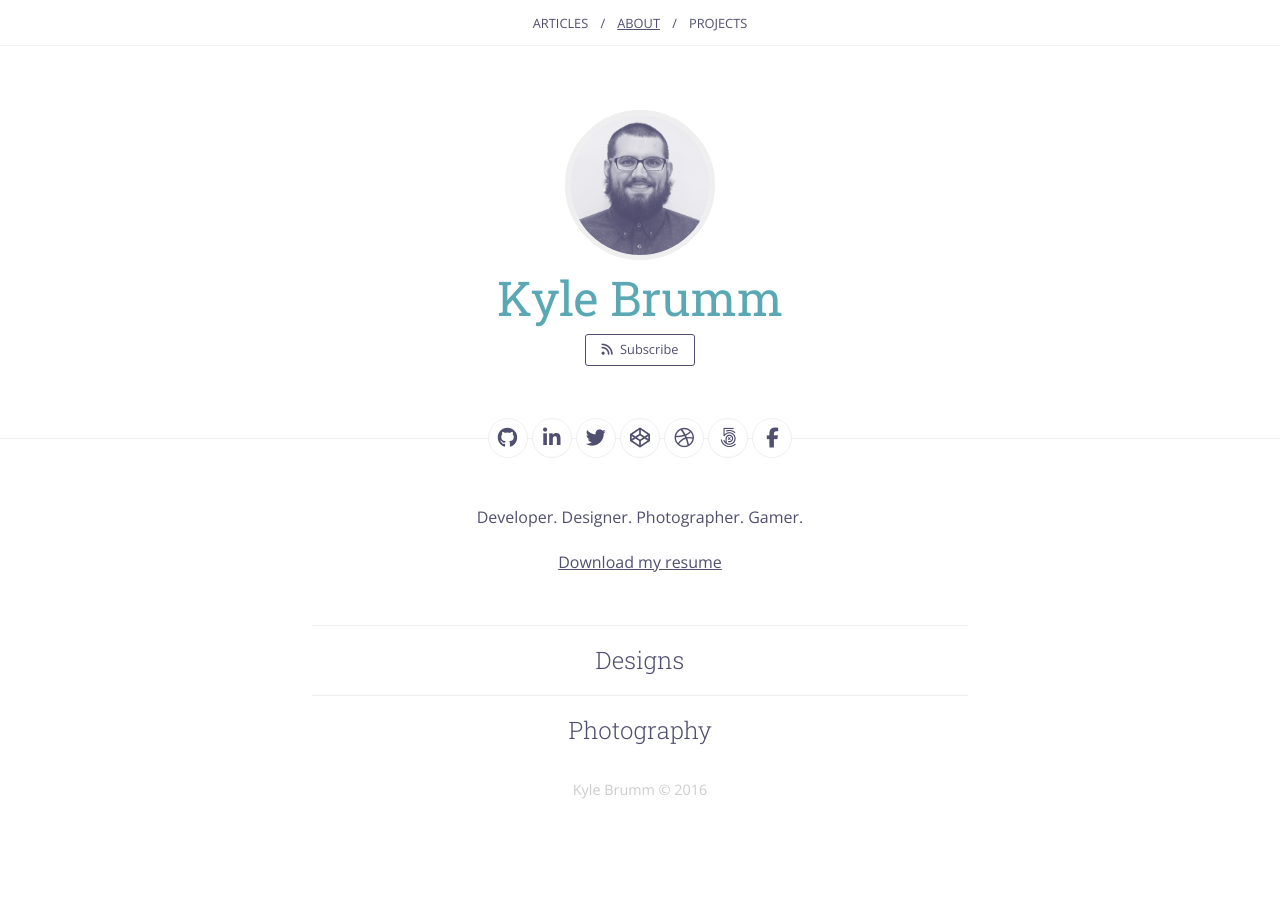
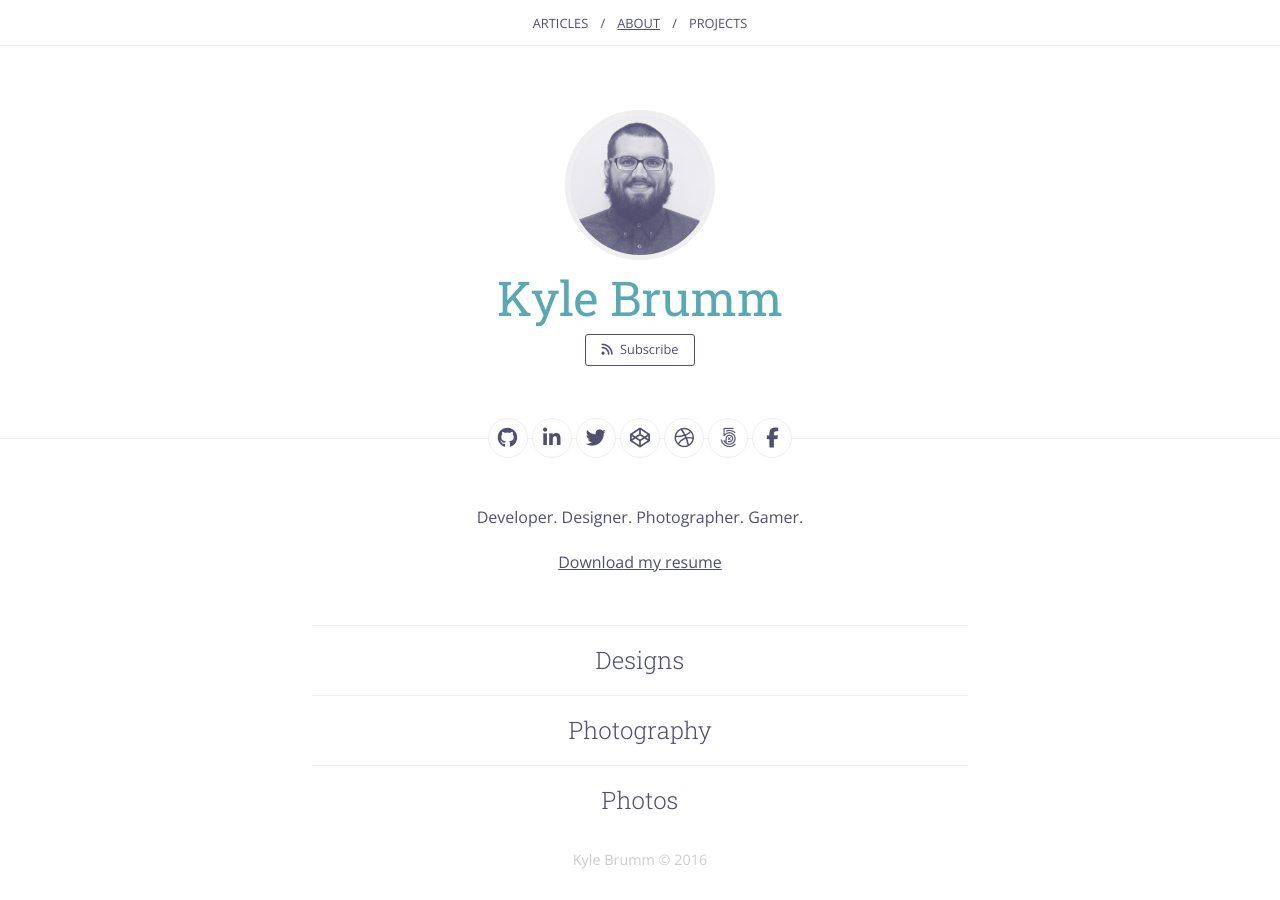
Before and after one commit to kjbrum/kjbrum.github.io, a Jekyll site: the page built from about.html, in a window 1280 px wide. Built offline with Jekyll 4.4.1, drawn with Linux system fonts in a browser that asks for light colours; nearby versions of some CDN libraries.

Commit message:
Tweak random things

```diff
--- a/about.html
+++ b/about.html
@@ -24,3 +24,9 @@ slug: about
 <h4>Photography</h4>
 
 <div class="fivehundred-photos"></div>
+
+<hr>
+
+<h4>Photos</h4>
+
+<div class="instagram-posts"></div>
```
Also changed, not shown: js/main.js (+2 -36 lines).
